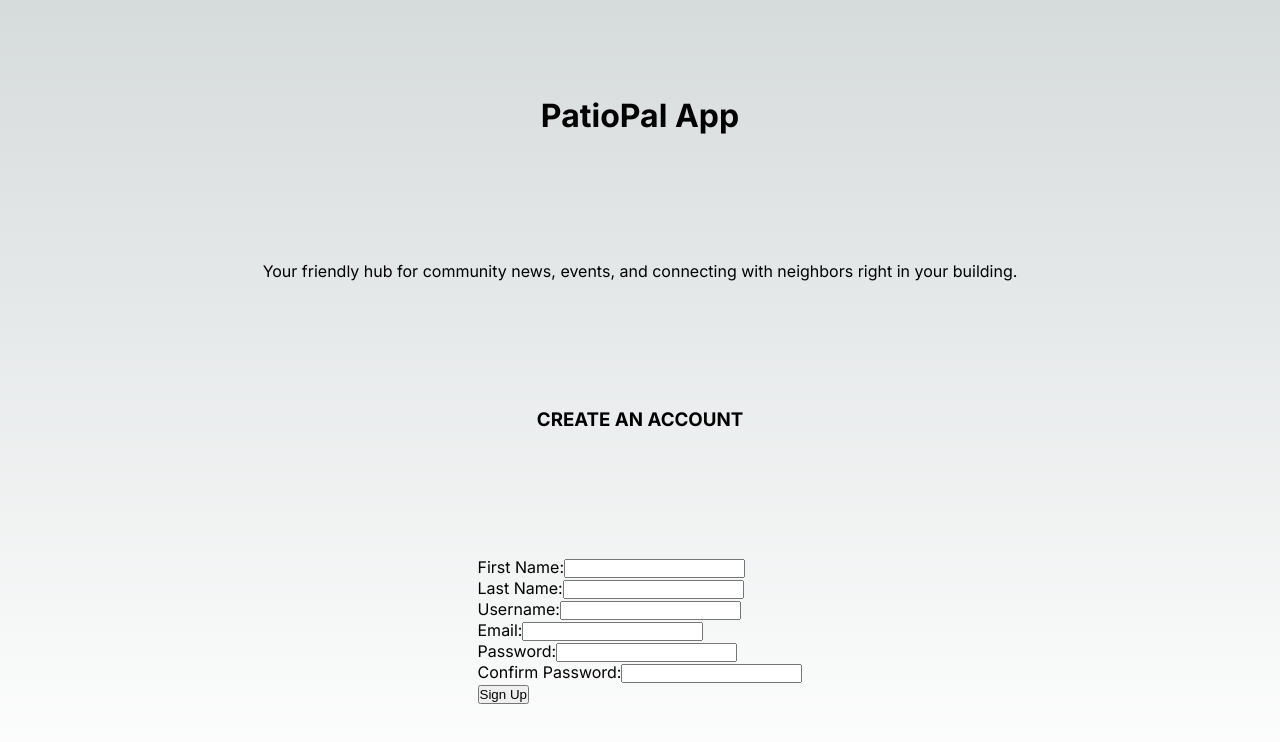
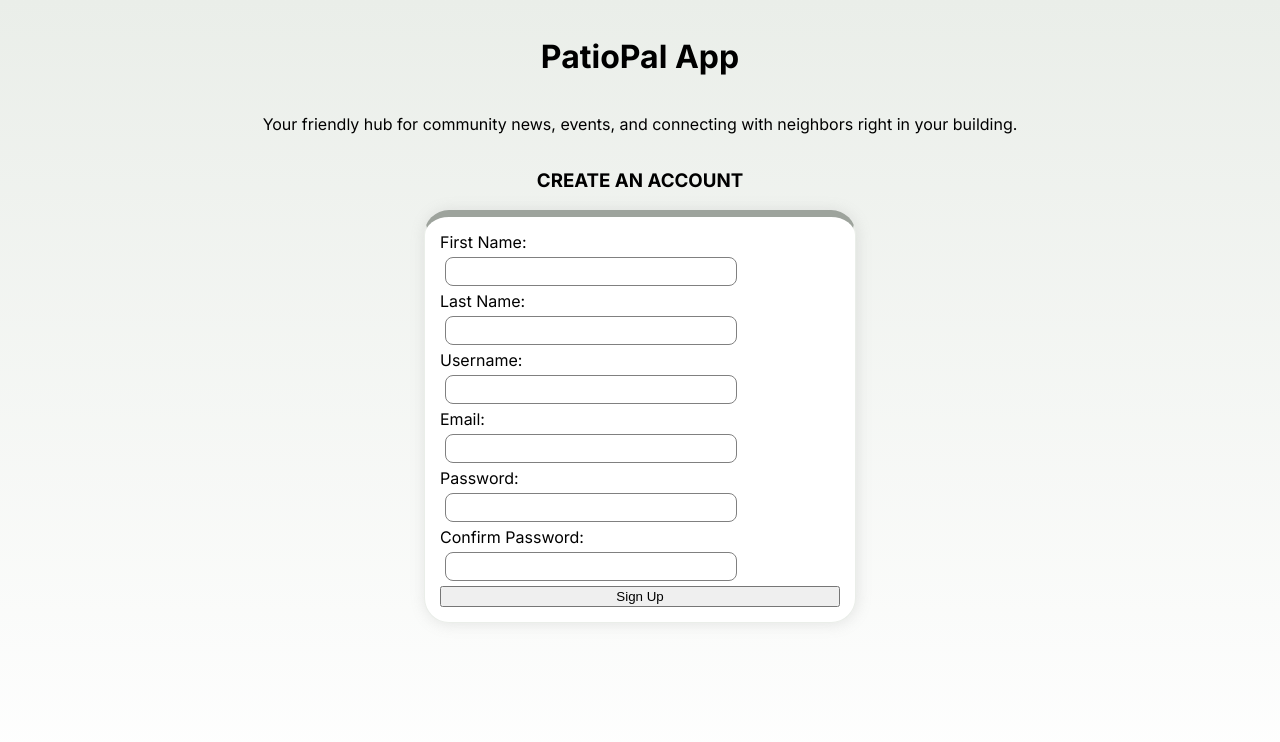
Before and after one commit to tonelloalan/patiopal-app, a Next.js app: page / in a window 1280 px wide. Both pictures are taken after a click on the element "CREATE AN ACCOUNT". Shown: the top 742 px of the page. Built offline with nearby package versions, Linux system fonts and the light colour scheme.

Commit message:
removed latest branch

```diff
--- a/src/components/SignupForm.js
+++ b/src/components/LoginForm.js
@@ -1,9 +1,10 @@
 import useSWR from "swr";
 import { useState } from "react";
 import { useRouter } from "next/router"; // For redirection
+import styles from "@/styles/LoginForm.module.css";
 
-export default function SignupForm() {
-  const { mutate } = useSWR("/api/users");
+export default function LoginForm() {
+  // const { mutate } = useSWR("/api/users");
   const router = useRouter(); // Router for redirecting after sign-up.
 
   const [showForm, setShowForm] = useState(false); // State to control form visibility
@@ -44,25 +45,30 @@ export default function SignupForm() {
     <>
       <h3 onClick={toggleSignUp}>CREATE AN ACCOUNT</h3>
       {showForm && (
-        <form onSubmit={handleSubmit}>
+        <form className={styles.signupForm} onSubmit={handleSubmit}>
           <div>
             <label htmlFor="firstName">First Name:</label>
+            <br />
             <input type="text" name="firstName" id="firstName" required />
           </div>
           <div>
             <label htmlFor="lastName">Last Name:</label>
+            <br />
             <input type="text" name="lastName" id="lastName" required />
           </div>
           <div>
             <label htmlFor="username">Username:</label>
+            <br />
             <input type="text" name="username" id="username" required />
           </div>
           <div>
             <label htmlFor="email">Email:</label>
+            <br />
             <input type="text" name="email" id="email" required />
           </div>
           <div>
             <label htmlFor="passwordHash">Password:</label>
+            <br />
             <input
               type="password"
               name="passwordHash"
@@ -72,6 +78,7 @@ export default function SignupForm() {
           </div>
           <div>
             <label htmlFor="confirmPasswordHash">Confirm Password:</label>
+            <br />
             <input
               type="password"
               name="confirmPasswordHash"
--- a/src/pages/index.js
+++ b/src/pages/index.js
@@ -1,7 +1,7 @@
 import Head from "next/head";
 import { Inter } from "next/font/google";
-import styles from "@/styles/Home.module.css";
-import SignupForm from "@/components/SignupForm";
+import styles from "@/styles/index.module.css";
+import LoginForm from "@/components/LoginForm";
 
 const inter = Inter({ subsets: ["latin"] });
 
@@ -9,16 +9,18 @@ export default function Home() {
   return (
     <>
       <Head>
-        <title>PatioPal App</title>
+        <title>PatioPal</title>
       </Head>
+      <body>
         <main className={`${styles.main} ${inter.className}`}>
           <h1>PatioPal App</h1>
           <p>
             Your friendly hub for community news, events, and connecting with
             neighbors right in your building.
           </p>
-        <SignupForm />
+          <LoginForm />
         </main>
+      </body>
     </>
   );
 }
--- /dev/null
+++ b/src/styles/LoginForm.module.css
@@ -0,0 +1,22 @@
+.signupForm {
+  display: grid;
+  flex-direction: column;
+  align-items: center;
+  text-align: left;
+  min-width: 400px;
+  border: solid 1px rgb(234, 238, 233);
+  border-top: solid 7px rgb(157, 163, 156);
+  padding: 15px;
+  border-radius: 25px;
+  box-shadow: 1px 1px 15px hsla(0, 0%, 53%, 0.2);
+  background-color: white;
+}
+
+.signupForm input {
+  min-width: 280px;
+  height: 17px;
+  margin: 5px;
+  padding: 5px;
+  border: 1px solid grey;
+  border-radius: 8px;
+}
--- a/src/styles/globals.css
+++ b/src/styles/globals.css
@@ -1,4 +1,15 @@
 :root {
+  display: flex;
+  flex-direction: column;
+  background: linear-gradient(
+    180deg,
+    rgb(234, 238, 233) 0%,
+    rgb(255, 255, 255) 100%
+  );
+  height: 100vh;
+}
+
+/* :root {
   --max-width: 1100px;
   --border-radius: 12px;
   --font-mono: ui-monospace, Menlo, Monaco, "Cascadia Mono", "Segoe UI Mono",
@@ -104,4 +115,4 @@ a {
   html {
     color-scheme: dark;
   }
-}
+} */
--- a/src/styles/Home.module.css
+++ b/src/styles/index.module.css
@@ -1,4 +1,11 @@
 .main {
+  display: flex;
+  flex-direction: column;
+  align-items: center;
+  text-align: center;
+}
+
+/* .main {
   display: flex;
   flex-direction: column;
   justify-content: space-between;
@@ -106,9 +113,9 @@
 
 .logo {
   position: relative;
-}
+} */
 /* Enable hover only on non-touch devices */
-@media (hover: hover) and (pointer: fine) {
+/* @media (hover: hover) and (pointer: fine) {
   .card:hover {
     background: rgba(var(--card-rgb), 0.1);
     border: 1px solid rgba(var(--card-border-rgb), 0.15);
@@ -123,10 +130,10 @@
   .card:hover span {
     transform: none;
   }
-}
+} */
 
 /* Mobile */
-@media (max-width: 700px) {
+/* @media (max-width: 700px) {
   .content {
     padding: 4rem;
   }
@@ -200,10 +207,10 @@
     );
     z-index: 1;
   }
-}
+} */
 
 /* Tablet and Smaller Desktop */
-@media (min-width: 701px) and (max-width: 1120px) {
+/* @media (min-width: 701px) and (max-width: 1120px) {
   .grid {
     grid-template-columns: repeat(2, 50%);
   }
@@ -226,4 +233,4 @@
   to {
     transform: rotate(0deg);
   }
-}
+} */
```
Lines whose indentation alone changed are shown as unchanged.
